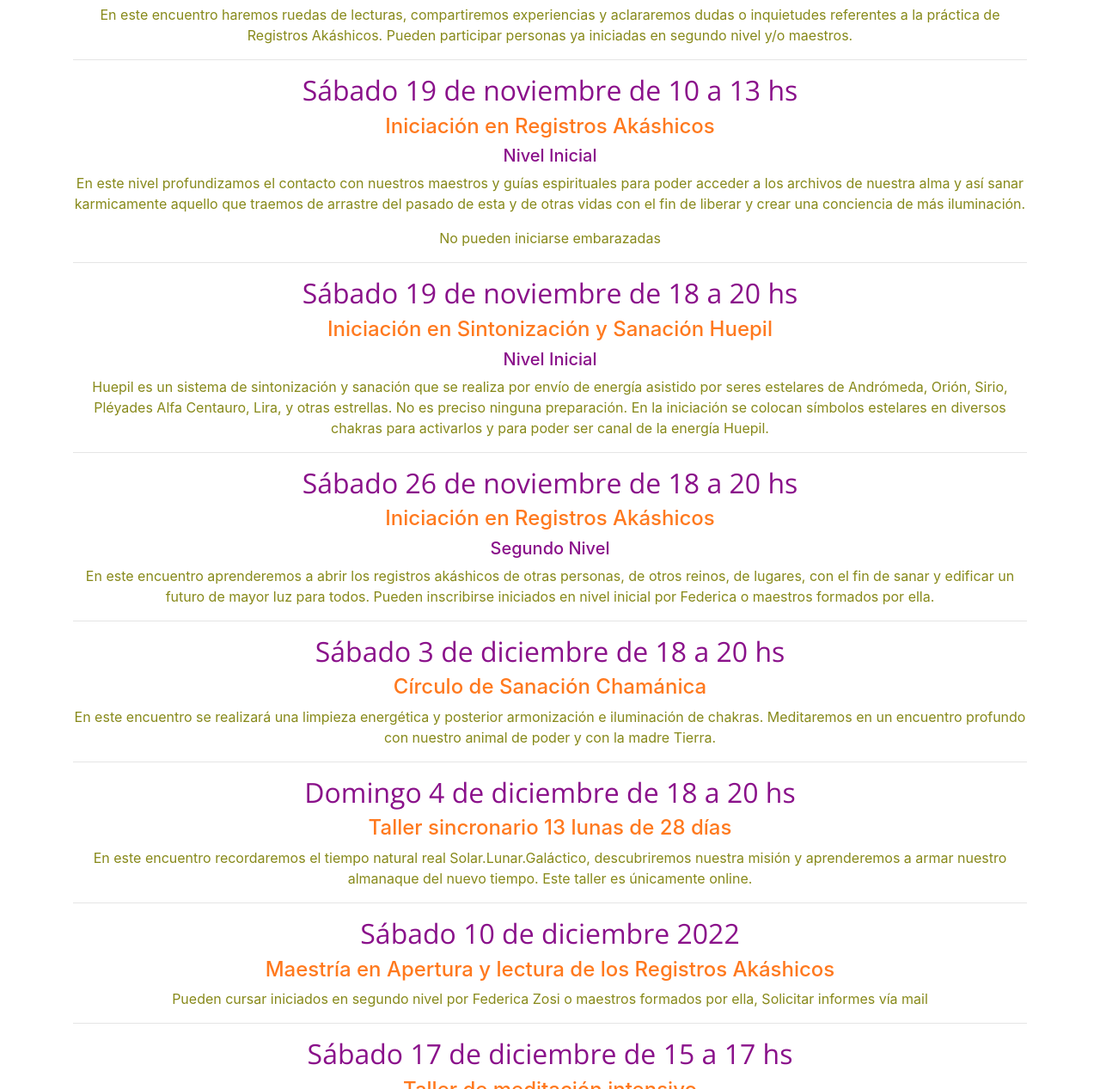
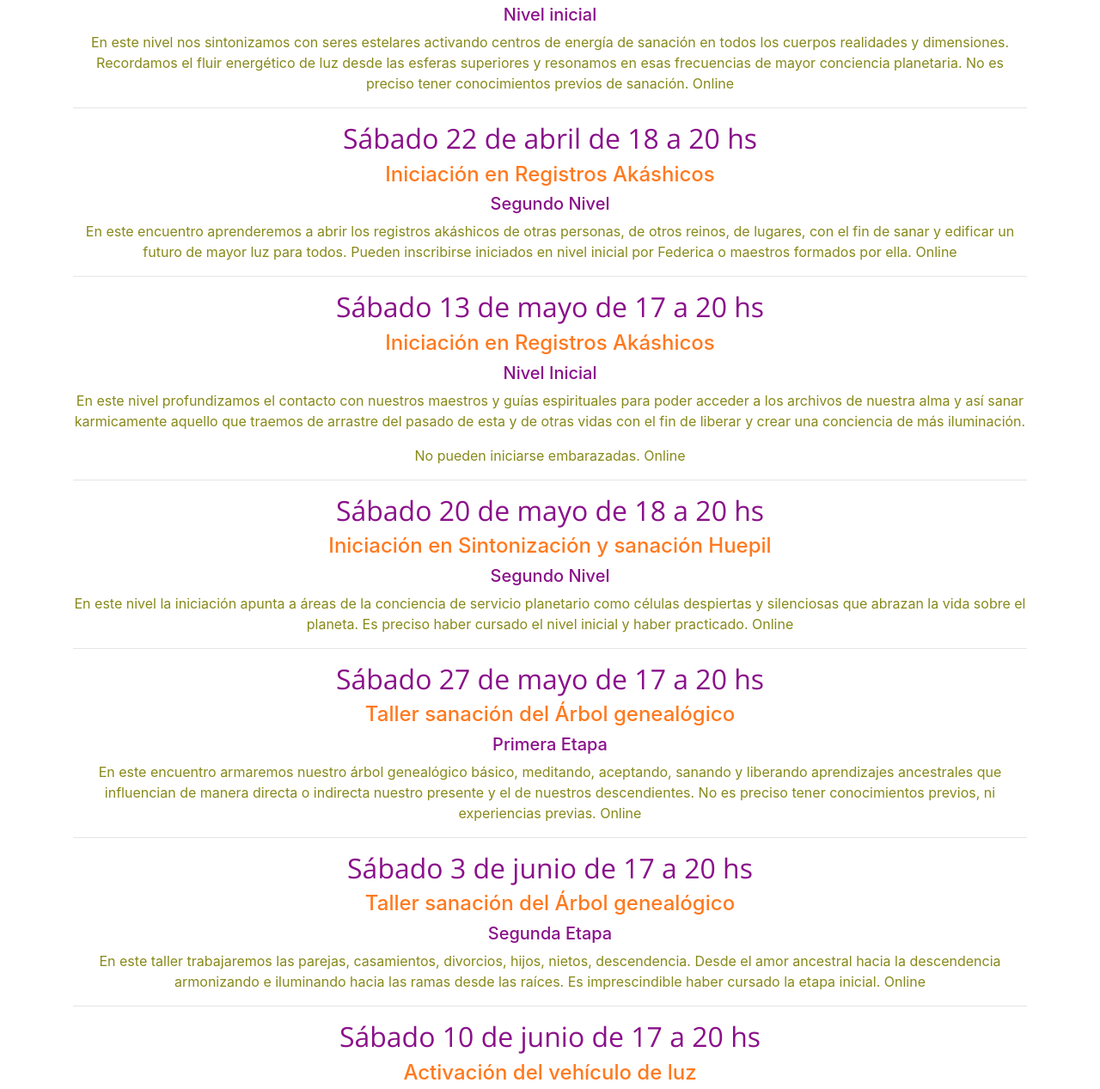
Before and after one commit to nicobelo91/federicazosi, a plain HTML site: page actividades.html in a window 1280 px wide. Shown: the part 641-1908 px from the top of the page at 86% size. Drawn offline with nearby package versions, Linux system fonts and the light colour scheme.

Commit message:
Added activities for April 2023

```diff
--- a/actividades.html
+++ b/actividades.html
@@ -54,65 +54,60 @@
 
         <hr>
 
-        <h2>Domingo 13 de noviembre de 18 a 20 hs</h2>
-        <h4>Circulo de lectura de los Registros Akáshicos</h4>
-        <p>En este encuentro haremos ruedas de lecturas, compartiremos experiencias y
-          aclararemos dudas o inquietudes referentes a la práctica de Registros
-          Akáshicos. Pueden participar personas ya iniciadas en segundo nivel y/o
-          maestros.</p>
+        <h2>Sábado 15 de abril de 16 a 18 hs</h2>
+        <h4>Iniciación en Sintonización y sanación Huepil</h4>
+        <h5>Nivel inicial</h5>
+        <p>En este nivel nos sintonizamos con seres estelares activando centros de energía de sanación en todos los cuerpos realidades y dimensiones. Recordamos el fluir energético de luz desde las esferas superiores y resonamos en esas frecuencias de mayor conciencia planetaria. No es preciso tener conocimientos previos de sanación. Online</p>
 
         <hr>
 
-        <h2>Sábado 19 de noviembre de 10 a 13 hs</h2>
+        <h2>Sábado 22 de abril de 18 a 20 hs</h2>
         <h4>Iniciación en Registros Akáshicos</h4>
-        <h5>Nivel Inicial</h5>
-        <p>En este nivel profundizamos el contacto con nuestros maestros y guías
-          espirituales para poder acceder a los archivos de nuestra alma y así sanar
-          karmicamente aquello que traemos de arrastre del pasado de esta y de otras
-          vidas con el fin de liberar y crear una conciencia de más iluminación.</p>
-        <p> No pueden iniciarse embarazadas</p>
+        <h5>Segundo Nivel</h5>
+        <p>En este encuentro aprenderemos a abrir los registros akáshicos de otras personas, de otros reinos, de lugares, con el fin de sanar y edificar un futuro de mayor luz para todos. Pueden inscribirse iniciados en nivel inicial por Federica o maestros formados por ella. Online</p>
 
         <hr>
 
-        <h2>Sábado 19 de noviembre de 18 a 20 hs</h2>
-        <h4>Iniciación en Sintonización y Sanación Huepil</h4>
+        <h2>Sábado 13 de mayo de 17 a 20 hs</h2>
+        <h4>Iniciación en Registros Akáshicos</h4>
         <h5>Nivel Inicial</h5>
-        <p>Huepil es un sistema de sintonización y sanación que se realiza por envío de energía asistido por seres estelares de Andrómeda, Orión, Sirio, Pléyades Alfa Centauro, Lira, y otras estrellas. No es preciso ninguna preparación. En la iniciación se colocan símbolos estelares en diversos chakras para activarlos y para poder ser canal de la energía Huepil.</p>
+        <p>En este nivel profundizamos el contacto con nuestros maestros y guías espirituales para poder acceder a los archivos de nuestra alma y así sanar karmicamente aquello que traemos de arrastre del pasado de esta y de otras vidas con el fin de liberar y crear una conciencia de más iluminación.</p>
+        <p> No pueden iniciarse embarazadas. Online</p>
 
         <hr>
 
-        <h2>Sábado 26 de noviembre de 18 a 20 hs</h2>
-        <h4>Iniciación en Registros Akáshicos</h4>
+        <h2>Sábado 20 de mayo de 18 a 20 hs</h2>
+        <h4>Iniciación en Sintonización y sanación Huepil</h4>
         <h5>Segundo Nivel</h5>
-        <p>En este encuentro aprenderemos a abrir los registros akáshicos de otras personas, de otros reinos, de lugares, con el fin de sanar y edificar un futuro de mayor luz para todos. Pueden inscribirse iniciados en nivel inicial por Federica o maestros formados por ella.</p>
+        <p>En este nivel la iniciación apunta a áreas de la conciencia de servicio planetario como células despiertas y silenciosas que abrazan la vida sobre el planeta. Es preciso haber cursado el nivel inicial y haber practicado. Online</p>
 
         <hr>
 
-        <h2>Sábado 3 de diciembre de 18 a 20 hs</h2>
-        <h4>Círculo de Sanación Chamánica</h4>
-        <p>En este encuentro se realizará una limpieza energética y posterior
-          armonización e iluminación de chakras. Meditaremos en un encuentro
-          profundo con nuestro animal de poder y con la madre Tierra.</p>
+        <h2>Sábado 27 de mayo de 17 a 20 hs</h2>
+        <h4>Taller sanación del Árbol genealógico</h4>
+        <h5>Primera Etapa</h5>
+        <p>En este encuentro armaremos nuestro árbol genealógico básico, meditando, aceptando, sanando y liberando aprendizajes ancestrales que influencian de manera directa o indirecta nuestro presente y el de nuestros descendientes. No es preciso tener conocimientos previos, ni experiencias previas. Online</p>
 
         <hr>
 
-        <h2>Domingo 4 de diciembre de 18 a 20 hs</h2>
-        <h4>Taller sincronario 13 lunas de 28 días</h4>
-        <p>En este encuentro recordaremos el tiempo natural real Solar.Lunar.Galáctico, descubriremos nuestra misión y aprenderemos a armar nuestro almanaque del nuevo tiempo. Este taller es únicamente online.</p>
+        <h2>Sábado 3 de junio de 17 a 20 hs</h2>
+        <h4>Taller sanación del Árbol genealógico</h4>
+        <h5>Segunda Etapa</h5>
+        <p>En este taller trabajaremos las parejas, casamientos, divorcios, hijos, nietos, descendencia. Desde el amor ancestral hacia la descendencia armonizando e iluminando hacia las ramas desde las raíces. Es imprescindible haber cursado la etapa inicial. Online</p>
 
         <hr>
 
-        <h2>Sábado 10 de diciembre 2022</h2>
-        <h4>Maestría en Apertura y lectura de los Registros Akáshicos</h4>
-        <p>Pueden cursar iniciados en segundo nivel por Federica Zosi o maestros formados por ella, Solicitar informes vía mail</p>
+        <h2>Sábado 10 de junio de 17 a 20 hs</h2>
+        <h4>Activación del vehículo de luz</h4>
+        <h4>MERKABAH</h4>
+        <p>En este encuentro haremos meditaciones con geometrías sagradas, y respiraciones conscientes que activarán el vehículo de luz que acelera nuestra evolución.</p>
+        <p>No se precisan conocimientos previos. Online</p>
 
         <hr>
 
-        <h2>Sábado 17 de diciembre de 15 a 17 hs</h2>
-        <h4>Taller de meditación intensivo</h4>
-        <h5>Preparación para la Nochebuena, Navidad y Año nuevo</h5>
-        <p>Taller de modo online para limpieza, transmutación y apertura para la
-          renovación.</p>
+        <h2>Julio 2023</h2>
+        <h4>Maestría en Apertura y lectura de los Registros Akáshicos</h4>
+        <p>Pueden cursar iniciados en segundo nivel por Federica Zosi o maestros formados por ella, Solicitar informes vía mail.</p>
 
         <hr>
 
```
